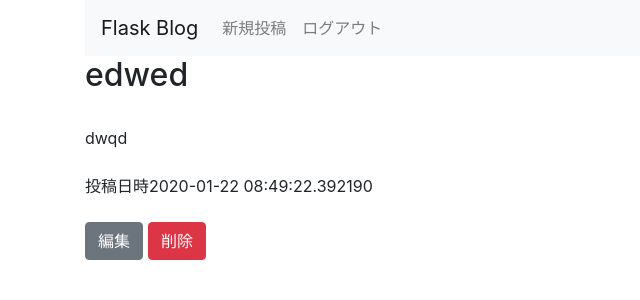
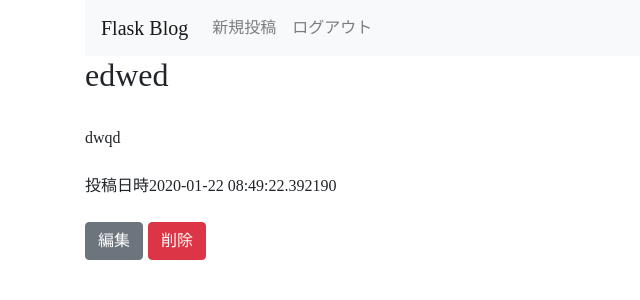
Before and after one commit to socuteSerizawa/flask_blog_test, a Flask app: page /entries/2 in a window 1280 px wide. Shown: the top 300 px of the page, without its empty margins (0-640 px from the left). Run offline with Flask 2, Linux system fonts and the light colour scheme; the visitor is signed in with stand-in values (Sample User, id 1); data comes from the database, SQL or seed files in the repository; some libraries are stand-ins or nearby versions; some web fonts are replaced.

Commit message:
Apply static file

```diff
--- /dev/null
+++ b/flask_blog/static/style.css
@@ -0,0 +1,11 @@
+.card{
+	margin: 0.25rem;
+}
+
+.blob-body{
+	padding: 1.25em;
+}
+
+*{
+	font-family: 'Mplus 1p';
+}
--- a/flask_blog/templates/layout.html
+++ b/flask_blog/templates/layout.html
@@ -5,6 +5,8 @@
 <script src="https://code.jquery.com/jquery-3.2.1.slim.min.js"></script>
 <script src="https://cdnjs.cloudflare.com/ajax/libs/popper.js/1.12.9/umd/popper.min.js"></script>
 <script src="https://maxcdn.bootstrapcdn.com/bootstrap/4.0.0/js/bootstrap.min.js"></script>
+<link href="https://fonts.googleapis.com/earlyaccess/mplus1p.css" rel="stylesheet" type="text/css">
+<link rel=stylesheet href="{{ url_for('static', filename='style.css') }}">
 
 <div class="container">
     <nav class="navbar navbar-expand-lg navbar-light bg-light">
```
